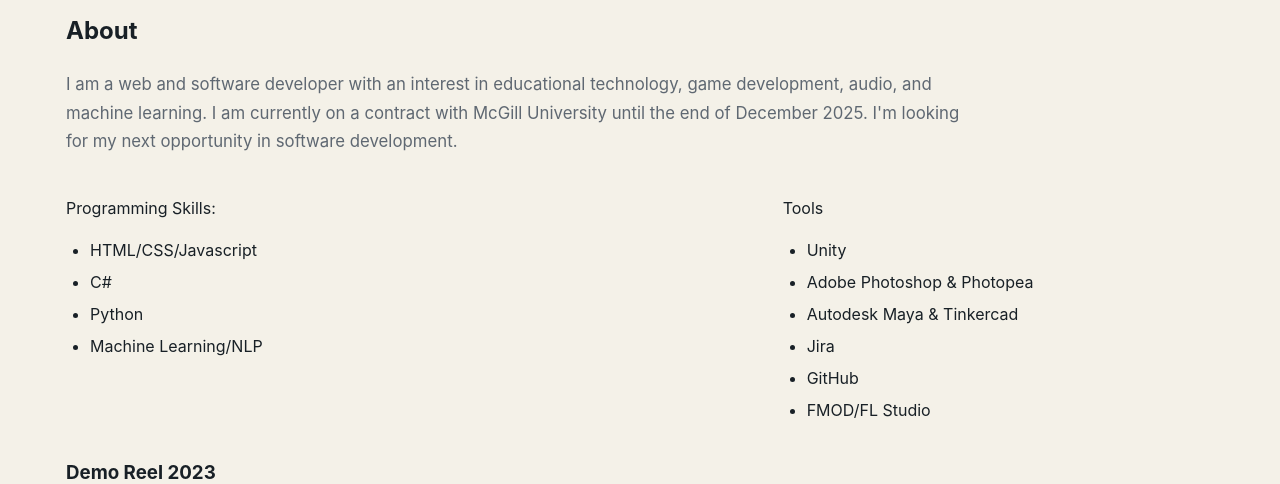
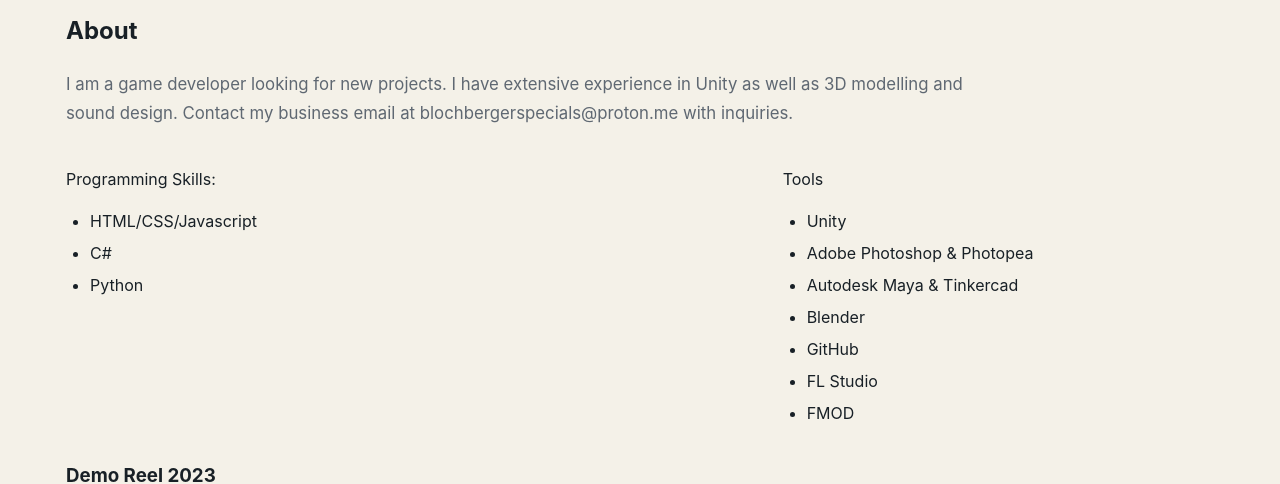
Before and after one commit to blochbergers/portfolio, a Vue app: page /about in a window 1280 px wide. Shown: the part 261-745 px from the top of the page. Built offline with nearby package versions, Linux system fonts and the light colour scheme.

Commit message:
Revise AboutPage content and skills
Updated personal description and skills list.

```diff
--- a/src/pages/AboutPage.vue
+++ b/src/pages/AboutPage.vue
@@ -2,7 +2,7 @@
   <div class="page about-page">
     <h2>About</h2>
 			  <p class="tagline">
-				I am a web and software developer with an interest in educational technology, game development, audio, and machine learning. I am currently on a contract with McGill University until the end of December 2025. I'm looking for my next opportunity in software development.
+				I am a game developer looking for new projects. I have extensive experience in Unity as well as 3D modelling and sound design. Contact my business email at blochbergerspecials@proton.me with inquiries.
 			  </p>
 			  <div class="two-col">
 				  <div>
@@ -13,7 +13,6 @@
 						  <li>HTML/CSS/Javascript</li>
 						  <li>C#</li>
 						  <li>Python</li>
-						  <li>Machine Learning/NLP</li>
 					  </ul>
 				  </div>
 				  <div>
@@ -24,9 +23,10 @@
 						  <li>Unity</li>
 						  <li>Adobe Photoshop & Photopea</li>
 						  <li>Autodesk Maya & Tinkercad</li>
-						  <li>Jira</li>
+						  <li>Blender</li>
 						  <li>GitHub</li>
-						  <li>FMOD/FL Studio</li>
+						  <li>FL Studio</li>
+						  <li>FMOD</li>
 					  </ul>
 				  </div>
 			  </div>
```
